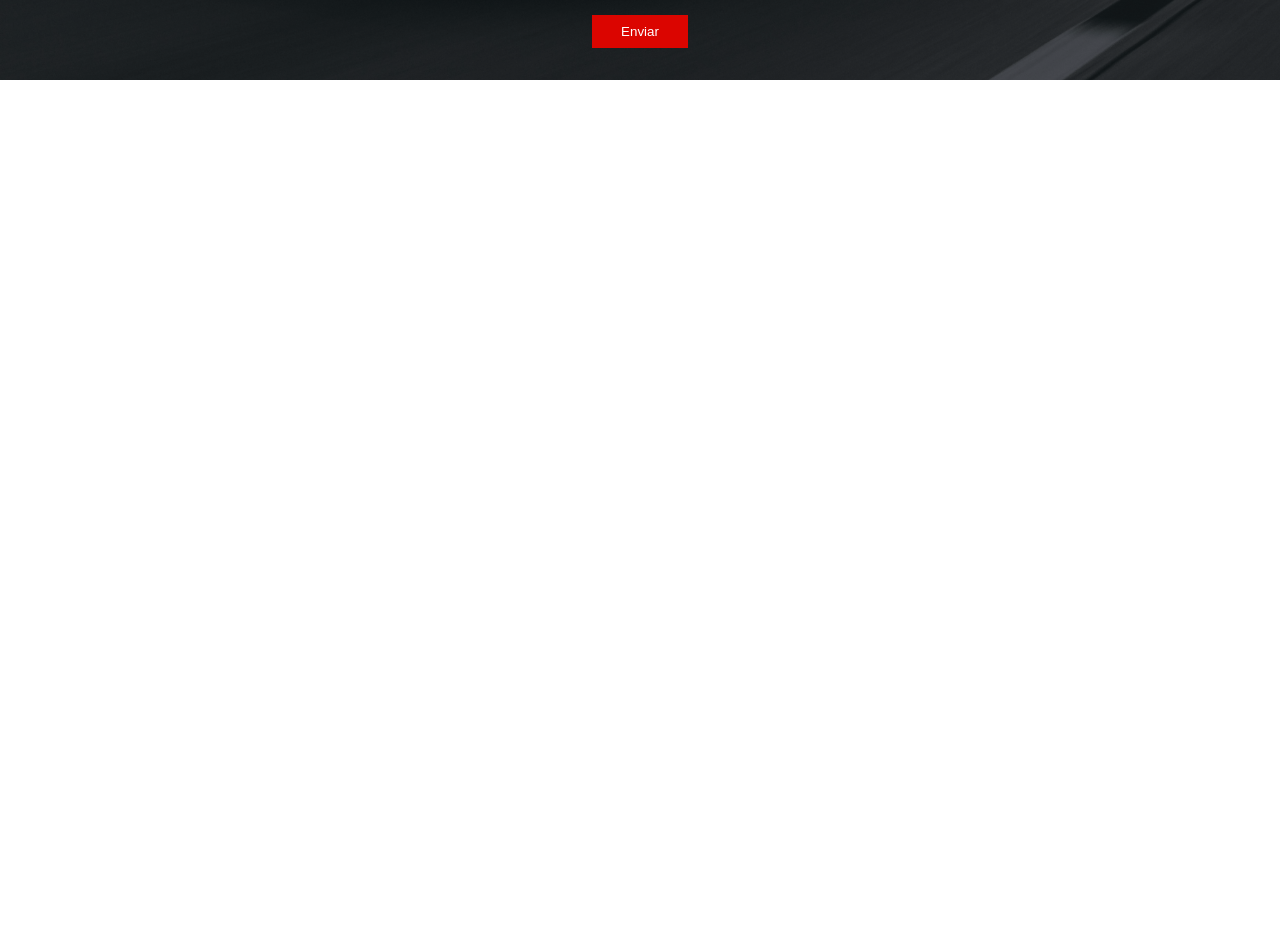
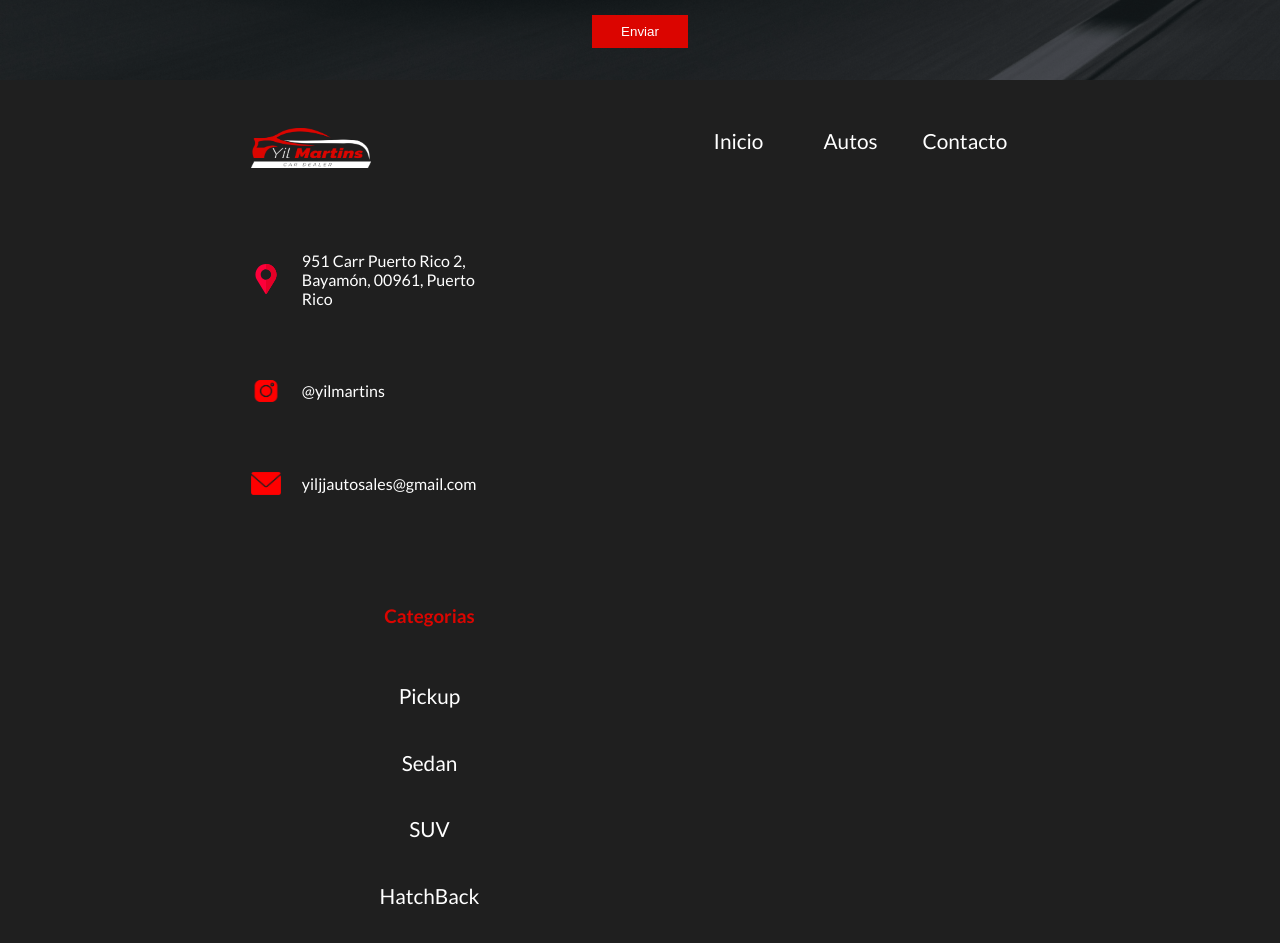
Before and after one commit to jorgeemzu/yil-react-v2, a React (Create React App) app: page / in a window 1280 px wide. Shown: the part 2980-3923 px from the top of the page. Before the commit the page ends 3060 px from the top, so only its background shows below. Built offline with nearby package versions, Linux system fonts and the light colour scheme; no server answers.

Commit message:
se agrego la seccion de footer

```diff
--- a/src/App.js
+++ b/src/App.js
@@ -7,6 +7,7 @@ import { BrowserRouter as Router, Switch, Route } from "react-router-dom";
 import Autos from "./components/Autos";
 import Contacto from "./components/Contacto";
 import Home from "./components/Home";
+import Footer from "./components/Footer";
 
 function App() {
   return (
@@ -31,6 +32,7 @@ function App() {
             <Contacto />
           </Route>
         </Switch>
+        <Footer />
       </div>
     </Router>
   );
--- a/src/components/Footer.jsx
+++ b/src/components/Footer.jsx
@@ -1,7 +1,7 @@
 import logo from "../imgs/logo.png";
 import location from "../imgs/marker.svg";
 import instagram from "../imgs/instagram.png";
-import sobre from "../imgs/sobre.png";
+import sobre from "../imgs/envelope.png";
 import { Link } from "react-router-dom";
 
 export default function Footer() {
@@ -9,7 +9,7 @@ export default function Footer() {
     <footer>
       <div className="container">
         <div className="info-container">
-          <img src={logo} alt="Yil Martins Logo" />
+          <img className="footer-logo" src={logo} alt="Yil Martins Logo" />
           <div className="info">
             <a
               className="info-item info-location"
@@ -44,23 +44,31 @@ export default function Footer() {
         </div>
 
         <div className="footer-menu">
-          <Link className="nav-link-item" to="/">
+          <Link className="footer-nav-item" to="/">
             Inicio
           </Link>
-          <Link className="nav-link-item" to="/autos">
+          <Link className="footer-nav-item" to="/autos">
             Autos
           </Link>
-          <Link className="nav-link-item" to="/contacto">
+          <Link className="footer-nav-item" to="/contacto">
             Contacto
           </Link>
         </div>
 
-        <div className="footer-cat">
+        <div className="footer-cat-container">
           <h3>Categorias</h3>
-          <Link to="/categorias/pickup">Pickup</Link>
-          <Link to="/categorias/sedan">Sedan</Link>
-          <Link to="/categorias/suv">SUV</Link>
-          <Link to="/categorias/HatchBack">HatchBack</Link>
+          <Link className="footer-cat" to="/categorias/pickup">
+            Pickup
+          </Link>
+          <Link className="footer-cat" to="/categorias/sedan">
+            Sedan
+          </Link>
+          <Link className="footer-cat" to="/categorias/suv">
+            SUV
+          </Link>
+          <Link className="footer-cat" to="/categorias/HatchBack">
+            HatchBack
+          </Link>
         </div>
       </div>
     </footer>
--- a/src/components/autoCard.jsx
+++ b/src/components/autoCard.jsx
@@ -15,7 +15,7 @@ export default function AutoCard(props) {
 
         <div className="card-text">
           <h2>{titulo}</h2>
-          <strong>{precio}</strong>
+          <strong>${precio}</strong>
         </div>
       </Link>
     </div>
--- a/src/components/autoGrid.jsx
+++ b/src/components/autoGrid.jsx
@@ -2,13 +2,16 @@ import { Link } from "react-router-dom";
 import AutoCard from "./autoCard";
 
 import info from "./util/AutoData";
-
+console.log(info);
 export default function AutoGrid() {
+  console.log("hola2");
   return (
     <section className="destacados">
       <h2>Autos Destacados</h2>
       <div className="destacadosGrid">
         {info.map(auto => {
+          console.log(auto);
+          console.log("hola3");
           return (
             <AutoCard
               titulo={auto.nombre}
--- a/src/index.css
+++ b/src/index.css
@@ -60,7 +60,7 @@ h2 {
 }
 
 p {
-  font-size: 1.6rem;
+  font-size: 1.3rem;
 }
 
 .black-bg {
@@ -431,6 +431,72 @@ button {
   cursor: pointer;
 }
 
+footer {
+  background-color: var(--black);
+  padding: 3em 0;
+}
+
+footer a {
+  color: white;
+  font-size: 1.3rem;
+}
+
+footer p {
+  font-size: 1rem;
+  width: 50%;
+}
+
+.footer-logo {
+  width: clamp(100px, 50vw, 120px);
+  margin-bottom: 2em;
+}
+
+.info {
+  margin: 2em 0;
+}
+
+.info-item img {
+  width: 10vw;
+  max-width: 30px;
+  margin-right: 1em;
+}
+
+.info-item {
+  display: flex;
+
+  align-items: center;
+}
+
+.info-item + .info-item {
+  margin-top: 2em;
+}
+
+.footer-cat-container h3 {
+  color: var(--red);
+  margin-bottom: 3em;
+  margin-top: 0;
+}
+
+.footer-cat + .footer-cat {
+  margin-top: 2em;
+}
+
+.footer-menu {
+  display: grid;
+  justify-content: center;
+  grid-template-columns: repeat(auto-fill, minmax(50px, 80px));
+  gap: 2em;
+  align-items: center;
+}
+
+footer .container {
+  display: grid;
+  justify-content: center;
+  align-items: flex-start;
+  gap: 4em;
+  grid-template-columns: repeat(auto-fill, minmax(200px, 357px));
+}
+
 @media screen and (max-width: 565px) {
   .btn-transparent {
     margin-top: 1.5em;
@@ -445,6 +511,10 @@ button {
   .desktop-nav,
   .nav-social.social-dektop {
     display: none;
+  }
+
+  .info-item {
+    justify-content: center;
   }
 }
 
@@ -467,4 +537,8 @@ button {
     width: clamp(300px, 50vw, 600px);
     /* font-size: clamp(2rem, 3vw, 5rem); */
   }
+
+  .info-container {
+    text-align: left;
+  }
 }
```
